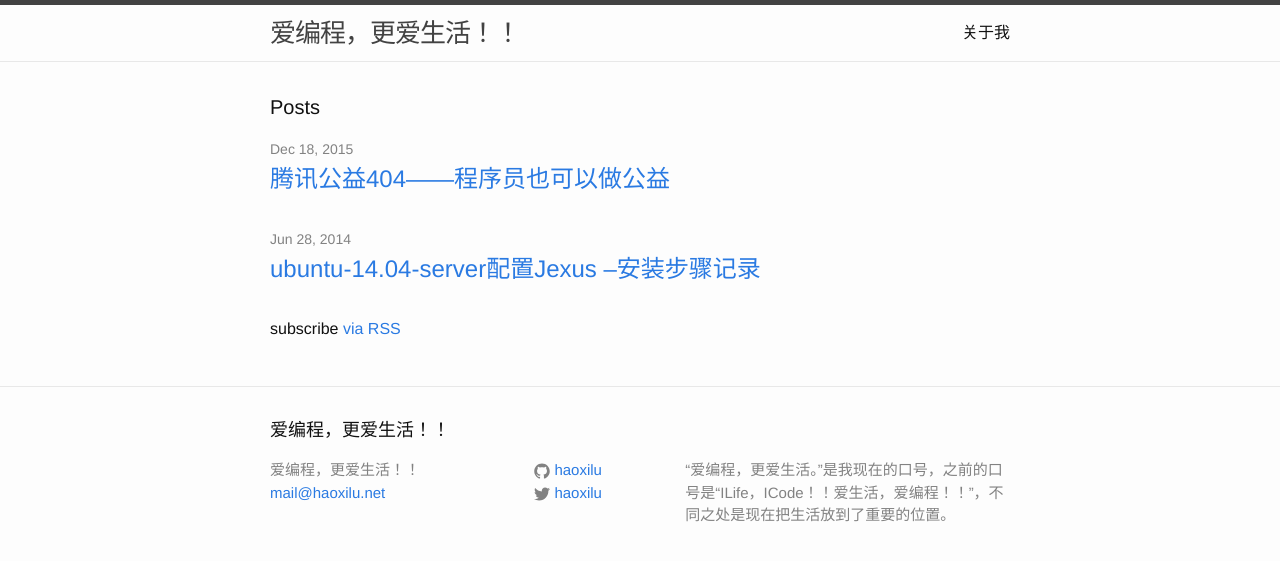
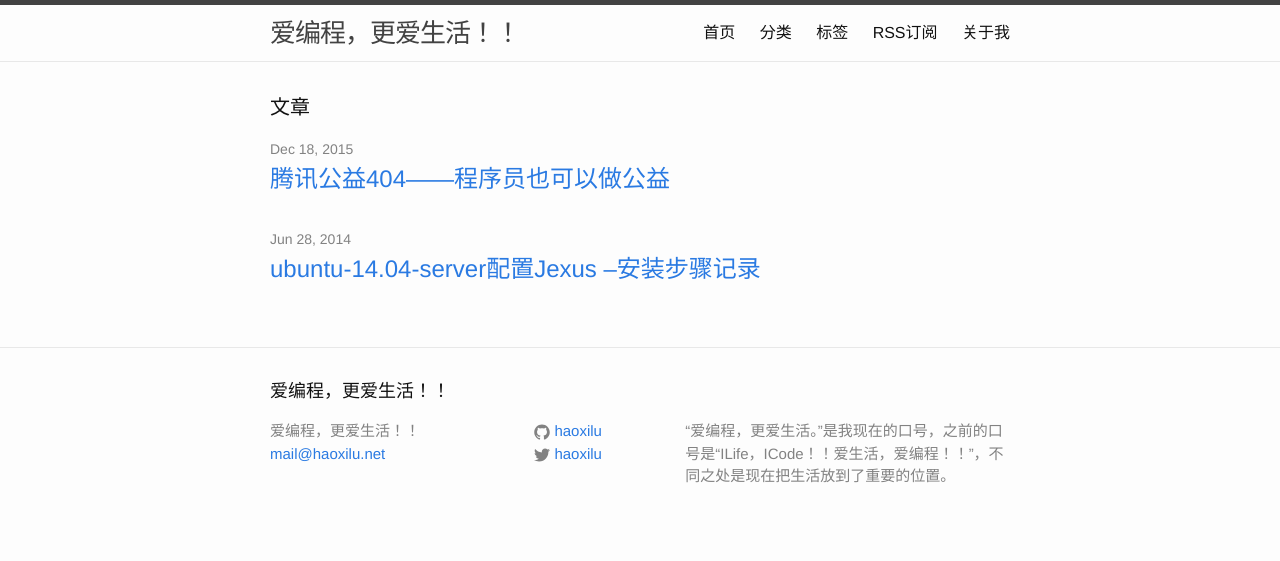
Before and after one commit to haoxilu/haoxilu.github.io, a Jekyll site: the page built from index.html, in a window 1280 px wide. Shown: the top 561 px of the page. Built offline with Jekyll 4.4.1, drawn with Linux system fonts in a browser that asks for light colours.

Commit message:
调整页面

```diff
--- a/_includes/header.html
+++ b/_includes/header.html
@@ -14,6 +14,10 @@
       </a>
 
       <div class="trigger">
+        <a class="page-link" href="{{ "/" | prepend: site.baseurl }}">首页</a>
+        <a class="page-link" href="{{ "/categories.html" | prepend: site.baseurl }}">分类</a>
+        <a class="page-link" href="{{ "/tags.html" | prepend: site.baseurl }}">标签</a>
+        <a class="page-link" href="{{ "/feed.xml" | prepend: site.baseurl }}">RSS订阅</a>
         {% for my_page in site.pages %}
           {% if my_page.title %}
           <a class="page-link" href="{{ my_page.url | prepend: site.baseurl }}">{{ my_page.title }}</a>
--- /dev/null
+++ b/categories.html
@@ -0,0 +1,3 @@
+---
+layout: default
+---
--- a/index.html
+++ b/index.html
@@ -4,7 +4,7 @@
 
 <div class="home">
 
-  <h1 class="page-heading">Posts</h1>
+  <h1 class="page-heading">文章</h1>
 
   <ul class="post-list">
     {% for post in site.posts %}
@@ -17,7 +17,4 @@
       </li>
     {% endfor %}
   </ul>
-
-  <p class="rss-subscribe">subscribe <a href="{{ "/feed.xml" | prepend: site.baseurl }}">via RSS</a></p>
-
 </div>
--- /dev/null
+++ b/tags.html
@@ -0,0 +1,3 @@
+---
+layout: default
+---
```
